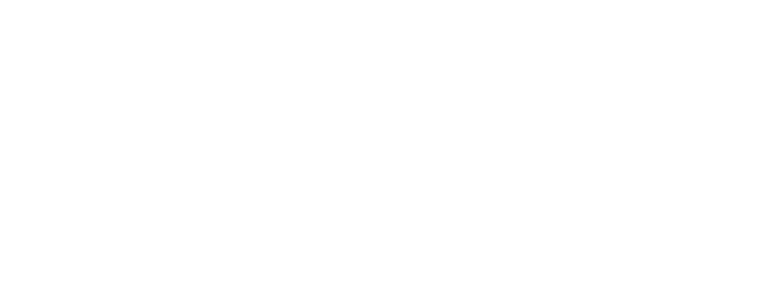
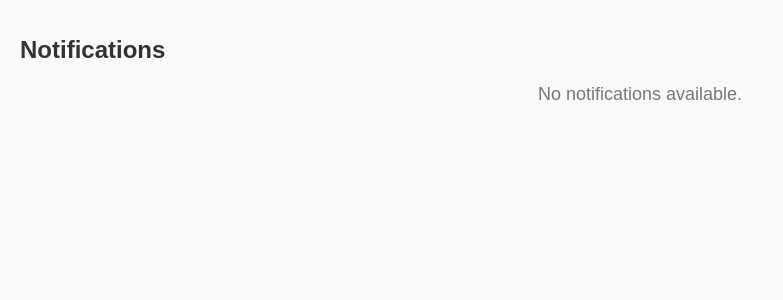
Before and after one commit to PunnuLathaRout/Tutoring-Platform, a React (Create React App) app in the folder client/: page /notifications in a window 1280 px wide. Before the commit this address had no page. Shown: the top 300 px of the page, without its empty margins (0-783 px from the left). Built offline with nearby package versions, Linux system fonts and the light colour scheme.

Commit message:
Add reminder notification and notification count

```diff
--- a/client/src/App.js
+++ b/client/src/App.js
@@ -5,6 +5,7 @@ import Home from './pages/Home';
 import Profile from './pages/Profile';
 import BookTeacher from './pages/BookTeacher';
 import MyClasses from './pages/MyClasses';
+import Notifications from './pages/Notifications'; // Import Notifications page
 
 function App() {
   const handleLogin = () => {
@@ -19,6 +20,7 @@ function App() {
         <Route path="/profile" element={<Profile />} /> {/* Add Profile route */}
         <Route path="/bookteacher" element={<BookTeacher />} /> {/* Add BookTeacher route */}
         <Route path="/my-classes" element={<MyClasses />} /> {/* Add MyClasses route */}
+        <Route path="/notifications" element={<Notifications />} /> {/* Add Notifications route */}
       </Routes>
     </Router>
   );
--- a/client/src/pages/Home.js
+++ b/client/src/pages/Home.js
@@ -20,13 +20,20 @@ function Home() {
   }, []);
 
   useEffect(() => {
-    fetch('/api/notifications') // Fetch notifications
-      .then(response => {
-        if (!response.ok) throw new Error('Failed to fetch notifications');
-        return response.json();
-      })
-      .then(data => setNotifications(data))
-      .catch(error => console.error('Error fetching notifications:', error));
+    const userEmail = localStorage.getItem('userEmail'); // Get the logged-in user's email
+
+    if (userEmail) {
+      fetch(`/api/notifications?email=${encodeURIComponent(userEmail)}`) // Fetch notifications for the user
+        .then(response => {
+          if (!response.ok) throw new Error('Failed to fetch notifications');
+          return response.json();
+        })
+        .then(data => {
+          console.log('Fetched notifications:', data); // Debugging log
+          setNotifications(data);
+        })
+        .catch(error => console.error('Error fetching notifications:', error));
+    }
   }, []);
 
   const handleSearch = (e) => {
@@ -55,6 +62,10 @@ function Home() {
     navigate('/'); // Use navigate to redirect to the login page
   };
 
+  const handleNotificationClick = () => {
+    navigate('/notifications'); // Navigate to the notifications page
+  };
+
   return (
     <div className="app-container">
       <header className="header">
@@ -66,15 +77,9 @@ function Home() {
             onChange={handleSearch} // Trigger search on input change
           />
         </div>
-        <div className="notification-icon">
+        <div className="notification-icon" onClick={handleNotificationClick}>
           🔔
-          {notifications.length > 0 && (
-            <div className="notification-dropdown">
-              {notifications.map((notification, index) => (
-                <p key={index}>{notification.message}</p>
-              ))}
-            </div>
-          )}
+          {notifications.length > 0 && <span className="notification-count">{notifications.length}</span>}
         </div>
       </header>
       <div className="main-content">
--- a/client/src/pages/MyClasses.js
+++ b/client/src/pages/MyClasses.js
@@ -33,6 +33,27 @@ function MyClasses() {
       });
   }, []);
 
+  const handleCancel = (bookingId, tutorEmail) => {
+    const studentEmail = localStorage.getItem('userEmail'); // Get the logged-in student's email
+
+    fetch('/api/bookings/cancel', {
+      method: 'POST',
+      headers: {
+        'Content-Type': 'application/json',
+      },
+      body: JSON.stringify({ bookingId, studentEmail, tutorEmail }),
+    })
+      .then((response) => {
+        if (!response.ok) throw new Error('Failed to cancel booking');
+        return response.json();
+      })
+      .then((data) => {
+        console.log(data.message); // Debugging log
+        setBookings(bookings.filter((booking) => booking.id !== bookingId)); // Remove canceled booking from the list
+      })
+      .catch((error) => console.error('Error canceling booking:', error));
+  };
+
   if (loading) {
     return <div>Loading...</div>;
   }
@@ -56,6 +77,7 @@ function MyClasses() {
               <p>Date: {booking.date}</p>
               <p>Time: {booking.time}</p>
               <p>Email: {booking.tutorEmail}</p>
+              <button onClick={() => handleCancel(booking.id, booking.tutorEmail)}>Cancel</button>
             </div>
           ))}
         </div>
--- /dev/null
+++ b/client/src/pages/Notifications.css
@@ -0,0 +1,39 @@
+.notifications-page {
+  padding: 20px;
+  font-family: Arial, sans-serif;
+  background-color: #f9f9f9;
+  min-height: 100vh;
+}
+
+.notifications-page h1 {
+  font-size: 24px;
+  color: #333;
+  margin-bottom: 20px;
+}
+
+.notifications-page ul {
+  list-style-type: none;
+  padding: 0;
+}
+
+.notifications-page li {
+  background-color: #fff;
+  border: 1px solid #ddd;
+  border-radius: 5px;
+  padding: 15px;
+  margin-bottom: 10px;
+  box-shadow: 0 2px 4px rgba(0, 0, 0, 0.1);
+  font-size: 16px;
+  color: #555;
+}
+
+.notifications-page li:hover {
+  background-color: #f1f1f1;
+}
+
+.notifications-page p {
+  font-size: 18px;
+  color: #777;
+  text-align: center;
+  margin-top: 20px;
+}
--- /dev/null
+++ b/client/src/pages/Notifications.js
@@ -0,0 +1,40 @@
+import React, { useEffect, useState } from 'react';
+import './Notifications.css'; // Optional: Add styling for the notifications page
+
+function Notifications() {
+  const [notifications, setNotifications] = useState([]);
+
+  useEffect(() => {
+    const userEmail = localStorage.getItem('userEmail'); // Get the logged-in user's email
+
+    if (userEmail) {
+      fetch(`/api/notifications?email=${encodeURIComponent(userEmail)}`) // Fetch notifications for the user
+        .then(response => {
+          if (!response.ok) throw new Error('Failed to fetch notifications');
+          return response.json();
+        })
+        .then(data => {
+          console.log('Fetched notifications:', data); // Debugging log
+          setNotifications(data);
+        })
+        .catch(error => console.error('Error fetching notifications:', error));
+    }
+  }, []);
+
+  return (
+    <div className="notifications-page">
+      <h1>Notifications</h1>
+      {notifications.length > 0 ? (
+        <ul>
+          {notifications.map((notification, index) => (
+            <li key={index}>{notification.message}</li>
+          ))}
+        </ul>
+      ) : (
+        <p>No notifications available.</p>
+      )}
+    </div>
+  );
+}
+
+export default Notifications;
```
